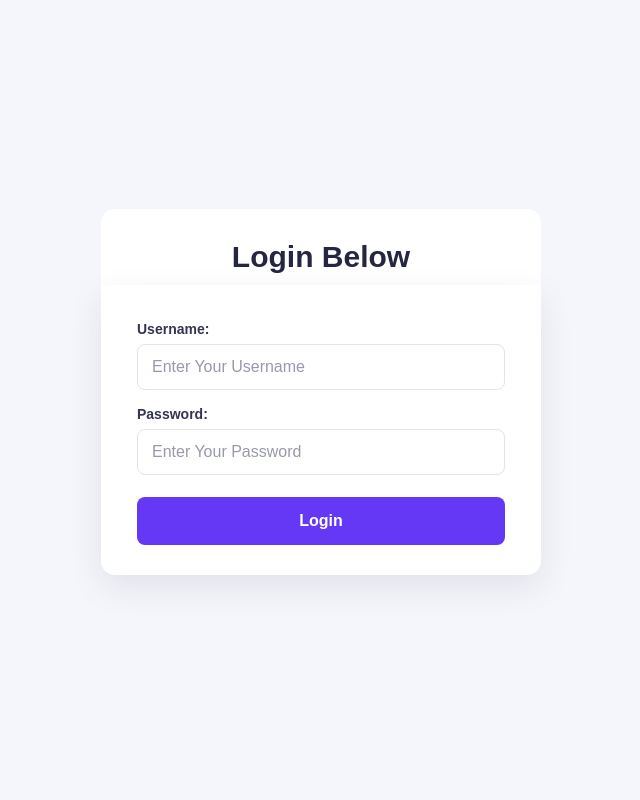
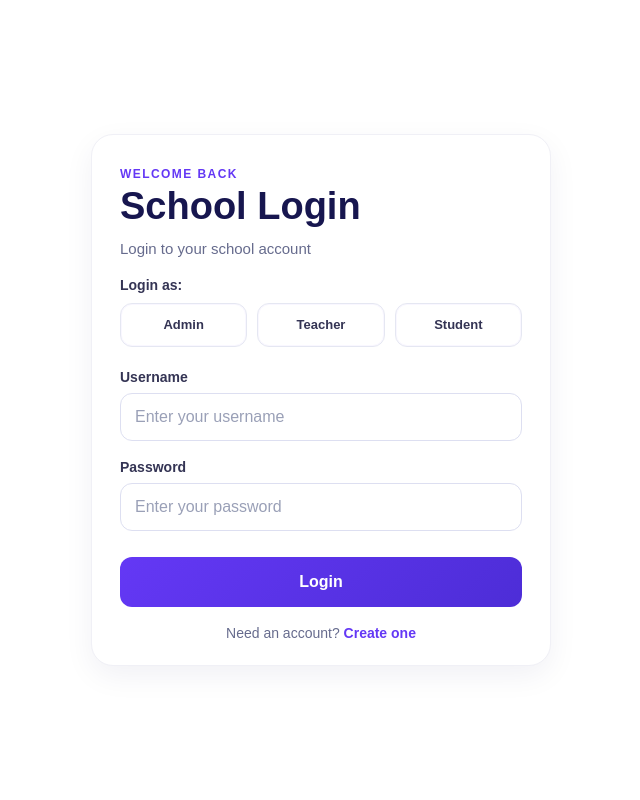
Before and after one commit to KENTECH-001/Student-Management, a Django app: page /login in a window 1280 px wide. Shown: the whole page, without its empty margins (319-959 px from the left). Run offline with Django 5.2, Linux system fonts and the light colour scheme.

Commit message:
edited the login file

```diff
--- a/static/login.css
+++ b/static/login.css
@@ -1,121 +1,222 @@
+
 * {
     box-sizing: border-box;
 }
 
-body {
-    min-height: 100vh;
+html, body {
     margin: 0;
-    padding: 48px 20px;
-    display: flex;
-    flex-direction: column;
-    align-items: center;
-    justify-content: center;
-    background: #f5f6fb;
-    color: #252641;
+    min-height: 100%;
     font-family: Arial, Helvetica, sans-serif;
 }
 
-body > h1 {
-    width: min(100%, 440px);
-    margin: 0;
-    padding: 30px 36px 10px;
-    border-radius: 14px 14px 0 0;
+body {
+    min-height: 100vh;
+    display: grid;
+    place-items: center;
+    padding: 24px 16px;
     background: #ffffff;
-    color: #252641;
-    font-size: 30px;
-    line-height: 1.2;
-    text-align: center;
+    color: #17164f;
 }
 
-body > h2 {
-    width: min(100%, 440px);
+.login-page {
+    width: 100%;
+    display: flex;
+    justify-content: center;
+}
+
+.login-card {
+    width: min(100%, 460px);
+    padding: 32px 28px 24px;
+    border: 1px solid #f0f0f6;
+    border-radius: 22px;
+    background: #ffffff;
+    box-shadow: 0 10px 30px rgba(23, 22, 79, 0.06);
+}
+
+.brand-block {
+    display: flex;
+    align-items: center;
+    gap: 14px;
+    margin-bottom: 10px;
+}
+
+.brand-mark {
+    display: grid;
+    place-items: center;
+    width: 52px;
+    height: 52px;
+    border-radius: 16px;
+    background: #f0ebff;
+    font-size: 28px;
+}
+
+.eyebrow {
     margin: 0;
-    padding: 10px 36px;
+    color: #6438f5;
+    font-size: 12px;
+    font-weight: 700;
+    letter-spacing: 0.12em;
+    text-transform: uppercase;
+}
+
+h1 {
+    margin: 5px 0 0;
+    color: #17164f;
+    font-size: clamp(28px, 4vw, 38px);
+    line-height: 1.1;
+}
+
+.subtitle {
+    margin: 12px 0 20px;
+    color: #666b8d;
+    font-size: 15px;
+}
+
+.role-label {
+    margin: 0 0 10px;
+    color: #343454;
+    font-size: 14px;
+    font-weight: 700;
+}
+
+.role-picker {
+    display: flex;
+    flex-direction: row;
+    gap: 10px;
+    margin-bottom: 22px;
+}
+
+.role-button {
+    flex: 1;
+    min-width: 0;
+    min-height: 44px;
+    padding: 8px 6px;
+    border: 1px solid #e5e7f2;
+    border-radius: 12px;
     background: #ffffff;
-    color: #b42332;
+    color: #343454;
+    font: inherit;
+    font-weight: 700;
+    font-size: 13px;
+    cursor: pointer;
+    transition: all 0.2s ease;
+    box-shadow: inset 0 0 0 1px rgba(100, 56, 245, 0.04);
+}
+
+.role-button:hover {
+    border-color: #6438f5;
+    color: #6438f5;
+    transform: translateY(-1px);
+}
+
+.role-button.active {
+    border-color: #6438f5;
+    background: #6438f5;
+    color: #ffffff;
+    box-shadow: 0 10px 20px rgba(100, 56, 245, 0.18);
+}
+
+.message-box {
+    margin-bottom: 20px;
+    padding: 12px 14px;
+    border: 1px solid rgba(180, 35, 50, 0.15);
+    border-left: 4px solid #b42332;
+    border-radius: 10px;
+    background: #fff3f5;
+    color: #8f1d2c;
+}
+
+.message-box p {
+    margin: 0;
     font-size: 14px;
-    font-weight: normal;
-    text-align: center;
 }
 
 form {
-    width: min(100%, 440px);
-    padding: 20px 36px 30px;
-    border-radius: 0 0 14px 14px;
-    background: #ffffff;
-    box-shadow: 0 12px 35px rgba(37, 38, 65, 0.09);
+    display: flex;
+    flex-direction: column;
+    gap: 18px;
 }
 
-form p {
-    margin: 16px 0 7px;
+.field-group {
+    display: flex;
+    flex-direction: column;
+    gap: 8px;
+}
+
+label {
     color: #343454;
     font-size: 14px;
-    font-weight: 600;
+    font-weight: 700;
 }
 
-form input {
+input {
     width: 100%;
-    min-height: 46px;
+    min-height: 48px;
     padding: 12px 14px;
-    border: 1px solid #e2e3ed;
-    border-radius: 8px;
-    outline: none;
+    border: 1px solid #dddff1;
+    border-radius: 12px;
     background: #ffffff;
-    color: #252641;
+    color: #17164f;
     font: inherit;
-    transition: border-color 0.2s, box-shadow 0.2s;
+    transition: border-color 0.2s ease, box-shadow 0.2s ease;
 }
 
-form input::placeholder {
-    color: #9899ac;
+input::placeholder {
+    color: #9aa0b7;
 }
 
-form input:focus {
+input:focus {
     border-color: #6438f5;
-    box-shadow: 0 0 0 3px rgba(100, 56, 245, 0.14);
+    box-shadow: 0 0 0 3px rgba(100, 56, 245, 0.12);
+    outline: none;
 }
 
-form button {
-    width: 100%;
-    min-height: 48px;
-    margin-top: 22px;
-    border: 0;
-    border-radius: 8px;
-    background: #6438f5;
+.submit-btn {
+    min-height: 50px;
+    margin-top: 8px;
+    border: none;
+    border-radius: 12px;
+    background: linear-gradient(135deg, #6438f5 0%, #4d2dd7 100%);
     color: #ffffff;
-    cursor: pointer;
     font: inherit;
     font-weight: 700;
-    transition: background-color 0.2s, transform 0.2s;
+    cursor: pointer;
+    transition: transform 0.2s ease, box-shadow 0.2s ease;
 }
 
-form button:hover {
+.submit-btn:hover {
     transform: translateY(-1px);
-    background: #4820c9;
+    box-shadow: 0 12px 25px rgba(100, 56, 245, 0.24);
 }
 
-form button:focus-visible {
-    outline: 3px solid rgba(100, 56, 245, 0.35);
-    outline-offset: 3px;
+.switch-link {
+    margin: 18px 0 0;
+    text-align: center;
+    color: #666b8d;
+    font-size: 14px;
+}
+
+.switch-link a {
+    color: #6438f5;
+    font-weight: 700;
+    text-decoration: none;
+}
+
+.switch-link a:hover {
+    text-decoration: underline;
 }
 
 @media (max-width: 480px) {
-    body {
-        justify-content: flex-start;
-        padding: 32px 16px;
+    .login-card {
+        padding: 24px 18px 20px;
     }
 
-    body > h1 {
-        padding: 26px 24px 10px;
-        font-size: 26px;
+    .role-picker {
+        gap: 6px;
     }
 
-    body > h2 {
-        padding-right: 24px;
-        padding-left: 24px;
-    }
-
-    form {
-        padding: 16px 24px 26px;
+    .role-button {
+        font-size: 12px;
+        padding: 8px 4px;
     }
 }
--- a/templates/login.html
+++ b/templates/login.html
@@ -1,23 +1,106 @@
+
 {% load static %}
-<link rel="stylesheet" href="{% static 'login.css' %}">
-<h1>
-    Login Below
-</h1>
-{% for message in messages %}
-<h2>
-    {{message}}
-</h2>
-{% endfor %}
-<form action="login" method="POST">
-    {% csrf_token %}
-    <p>
-        Username:
-    </p>
-    <input type="username" name="username" placeholder="Enter Your Username" required>
-    <p>
-        Password:
-    </p>
-    <input type="password" name="password" placeholder="Enter Your Password" required>
-    <br>
-    <button type="submit">Login</button>
-</form>
+<!DOCTYPE html>
+<html lang="en">
+<head>
+    <meta charset="UTF-8">
+    <meta name="viewport" content="width=device-width, initial-scale=1.0">
+    <title>School Login</title>
+    <link rel="stylesheet" href="{% static 'login.css' %}">
+</head>
+<body>
+    <main class="login-page">
+        <section class="login-card">
+
+            <div>
+                <p class="eyebrow">Welcome back</p>
+                <h1>School Login</h1>
+            </div>
+
+            <p class="subtitle">Login to your school account</p>
+
+            <p class="role-label">Login as:</p>
+
+            <div class="role-picker" aria-label="Select account type">
+                <button class="role-button" type="button"
+                        data-role="Admin" aria-pressed="false">
+                    Admin
+                </button>
+
+                <button class="role-button" type="button"
+                        data-role="Teacher" aria-pressed="false">
+                    Teacher
+                </button>
+
+                <button class="role-button" type="button"
+                        data-role="Student" aria-pressed="false">
+                    Student
+                </button>
+            </div>
+
+            {% if messages %}
+                <div class="message-box">
+                    {% for message in messages %}
+                        <p>{{ message }}</p>
+                    {% endfor %}
+                </div>
+            {% endif %}
+
+            <form action="{% url 'login' %}" method="POST">
+                {% csrf_token %}
+
+                <input type="hidden" name="user_role" id="user_role" value="">
+
+                <div class="field-group">
+                    <label for="username">Username</label>
+                    <input id="username" type="text" name="username"
+                           placeholder="Enter your username" required>
+                </div>
+
+                <div class="field-group">
+                    <label for="password">Password</label>
+                    <input id="password" type="password" name="password"
+                           placeholder="Enter your password" required>
+                </div>
+
+                <button type="submit" class="submit-btn">Login</button>
+            </form>
+
+            <p class="switch-link">
+                Need an account?
+                <a href="{% url 'register' %}">Create one</a>
+            </p>
+
+        </section>
+    </main>
+
+    <script>
+        const roleButtons = document.querySelectorAll('.role-button');
+        const userRoleInput = document.getElementById('user_role');
+        const loginForm = document.querySelector('form');
+
+        roleButtons.forEach((button) => {
+            button.addEventListener('click', () => {
+
+                roleButtons.forEach((btn) => {
+                    btn.classList.remove('active');
+                    btn.setAttribute('aria-pressed', 'false');
+                });
+
+                button.classList.add('active');
+                button.setAttribute('aria-pressed', 'true');
+
+                userRoleInput.value = button.dataset.role;
+            });
+        });
+
+        loginForm.addEventListener('submit', (event) => {
+            if (!userRoleInput.value) {
+                event.preventDefault();
+                alert('Please select your account type.');
+            }
+        });
+    </script>
+
+</body>
+</html>
```
